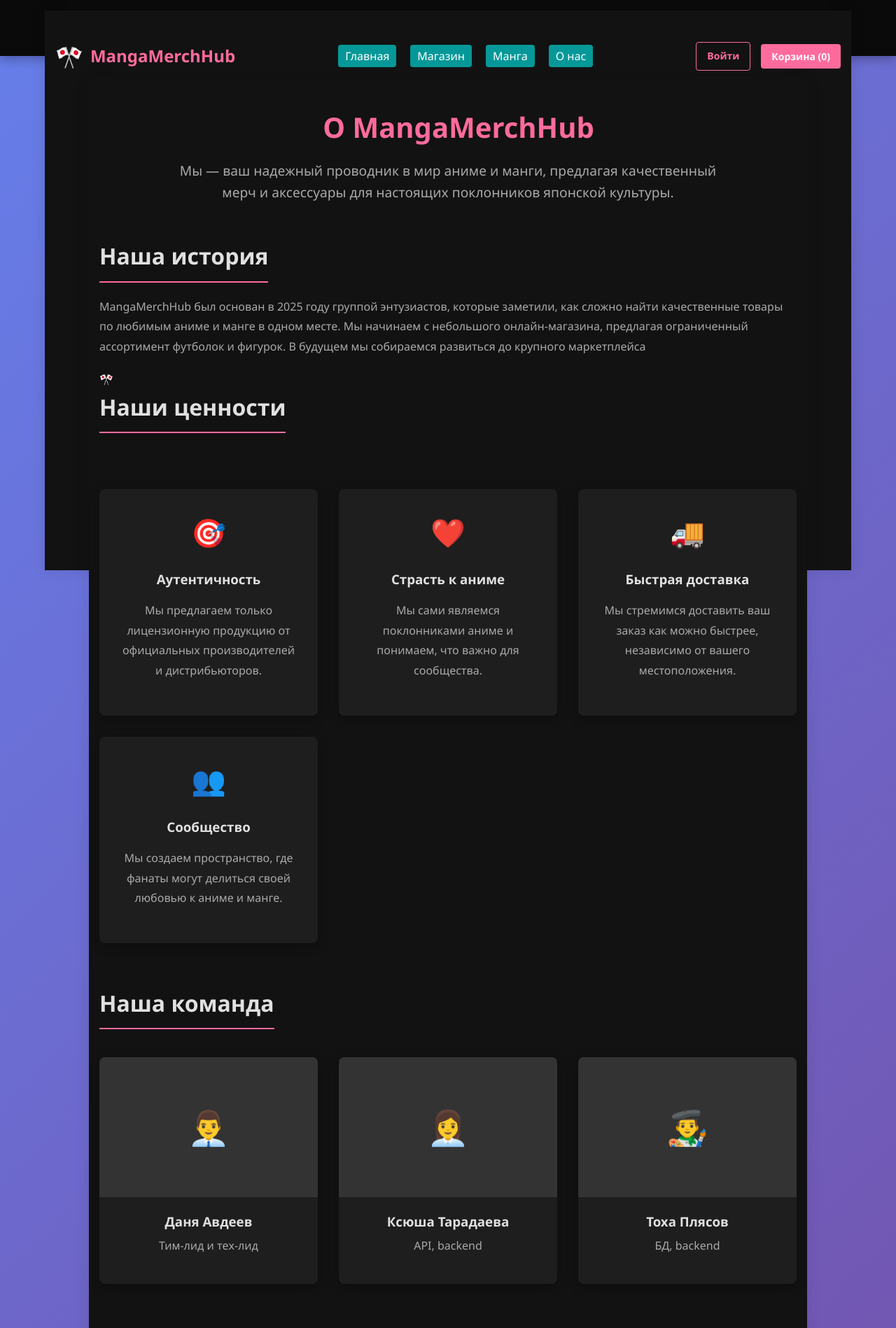
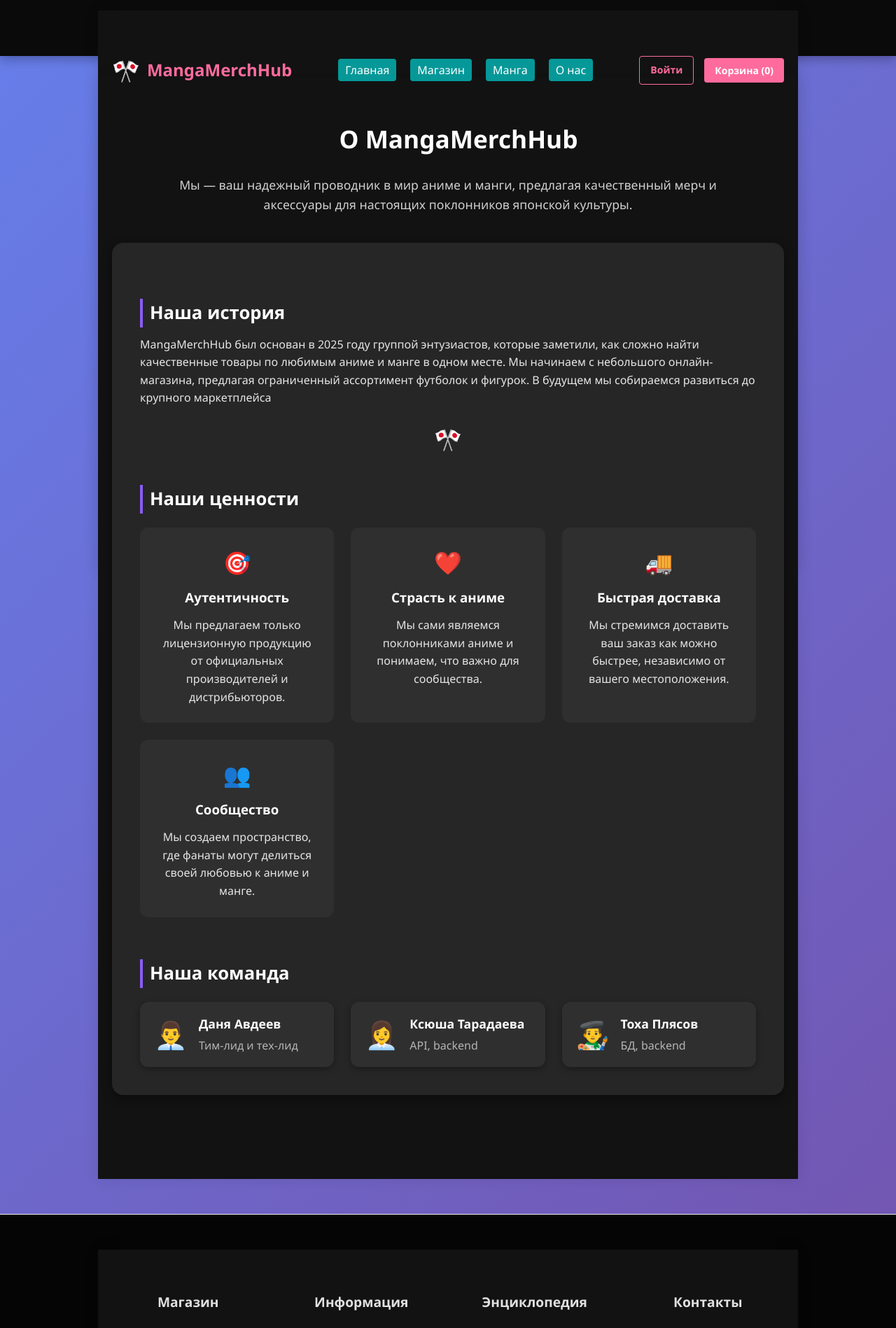
Before and after one commit to Oyoshiiii/php-project, a PHP site: page /site-visual/about.php in a window 1280 px wide. Shown: the top 1898 px of the page at 70% size. Run offline with PHP 8.4, Linux system fonts and the light colour scheme.

Commit message:
Доделал о нас

```diff
--- a/site-visual/about.php
+++ b/site-visual/about.php
@@ -9,230 +9,156 @@ require("blocks/header.php");
         <title>AnimeManga Store - Магазин мерча и энциклопедия манги</title>
         <link rel="stylesheet" href="css/index.css" >
         <style>
-        :root {
-            --primary: #ff6b9d;
-            --secondary: #5d5fef;
-            --dark: #1a1a2e;
-            --light: #f8f9fa;
-            --accent: #ffd166;
-            --bg-color: #121212;
-            --text-color: #e0e0e0;
-            --card-bg: #1e1e1e;
-            --header-bg: #0a0a0a;
-            --footer-bg: #050505;
-            --border-color: #333;
-            --shadow: 0 4px 15px rgba(0,0,0,0.3);
-            --muted-text: #aaa;
-            --section-bg: #181818;
+            /* ====== Общие стили ====== */
+            body {
+                font-family: "Inter", sans-serif;
+                background-color: #1e1e1e;
+                color: #e6e6e6;
+                margin: 0;
+                padding: 0;
             }
 
-        * {
-            margin: 0;
-            padding: 0;
-            box-sizing: border-box;
-            font-family: 'Segoe UI', Tahoma, Geneva, Verdana, sans-serif;
+            .container {
+                max-width: 1000px;
+                margin: 0 auto;
+                padding: 60px 20px 80px 20px;
             }
 
-        body {
-            background-color: var(--bg-color);
-            color: var(--text-color);
+            /* ====== Заголовки ====== */
+            h1, h2, h3 {
+                color: #ffffff;
+                margin-bottom: 12px;
+            }
+
+            h1 {
+                font-size: 2.2rem;
+                text-align: center;
+                margin-bottom: 24px;
+            }
+
+            h2 {
+                font-size: 1.6rem;
+                margin-top: 40px;
+                border-left: 4px solid #8b5cf6;
+                padding-left: 10px;
+            }
+
+            p {
                 line-height: 1.6;
             }
 
-        .container {
-            width: 90%;
-            max-width: 1200px;
-            margin: 0 auto;
-            padding: 40px 15px;
-        }
-
+            /* ====== Блок “О компании” ====== */
             .about-header {
                 text-align: center;
-            margin-bottom: 50px;
-        }
-
-        .about-header h1 {
-            font-size: 2.5rem;
-            color: var(--primary);
-            margin-bottom: 15px;
+                margin-bottom: 40px;
             }
 
             .about-header p {
-            font-size: 1.2rem;
-            color: var(--muted-text);
                 max-width: 800px;
                 margin: 0 auto;
+                font-size: 1.1rem;
+                color: #d0d0d0;
             }
 
+            /* ====== История ====== */
             .about-section {
-            margin-bottom: 60px;
+                background-color: #262626;
+                border-radius: 16px;
+                box-shadow: 0 4px 15px rgba(0,0,0,0.4);
+                padding: 40px;
+                margin-bottom: 40px;
             }
 
-        .about-section h2 {
+            .about-image {
+                text-align: center;
                 font-size: 2rem;
-            margin-bottom: 20px;
-            color: var(--text-color);
-            border-bottom: 2px solid var(--primary);
-            padding-bottom: 10px;
-            display: inline-block;
+                margin-top: 20px;
             }
 
-        .about-section p {
-            margin-bottom: 20px;
-            color: var(--muted-text);
-            line-height: 1.8;
-        }
-
-        .divider {
-            height: 2px;
-            background: linear-gradient(to right, transparent, var(--primary), transparent);
-            margin: 40px 0;
-        }
-
+            /* ====== Ценности ====== */
             .values-section {
-            margin-bottom: 60px;
-        }
-
-        .values-section h2 {
-            font-size: 2rem;
-            margin-bottom: 40px;
-            color: var(--text-color);
-            border-bottom: 2px solid var(--primary);
-            padding-bottom: 10px;
-            display: inline-block;
-        }
-
-        .values-table {
-            width: 100%;
-            border-collapse: collapse;
-            margin-bottom: 30px;
-            background-color: var(--card-bg);
-            border-radius: 8px;
-            overflow: hidden;
-            box-shadow: var(--shadow);
-        }
-
-        .values-table th {
-            background-color: var(--primary);
-            color: white;
-            padding: 20px;
-            text-align: center;
-            font-size: 1.2rem;
-        }
-
-        .values-table td {
-            padding: 20px;
-            text-align: center;
-            border-bottom: 1px solid var(--border-color);
-            color: var(--muted-text);
-        }
-
-        .values-table tr:last-child td {
-            border-bottom: none;
+                margin-top: 40px;
             }
 
             .values-grid {
                 display: grid;
-            grid-template-columns: repeat(auto-fit, minmax(250px, 1fr));
-            gap: 30px;
-            margin-top: 40px;
+                grid-template-columns: repeat(auto-fit, minmax(240px, 1fr));
+                gap: 24px;
+                margin-top: 20px;
             }
 
             .value-card {
-            background-color: var(--card-bg);
-            padding: 30px;
-            border-radius: 8px;
-            box-shadow: var(--shadow);
+                background-color: #2f2f2f;
+                border-radius: 12px;
+                padding: 24px;
                 text-align: center;
-            transition: transform 0.3s;
+                transition: transform 0.2s ease, box-shadow 0.2s ease;
             }
 
             .value-card:hover {
-            transform: translateY(-5px);
+                transform: translateY(-4px);
+                box-shadow: 0 6px 18px rgba(0,0,0,0.35);
             }
 
             .value-icon {
-            font-size: 2.5rem;
-            margin-bottom: 20px;
-            color: var(--primary);
+                font-size: 2rem;
+                margin-bottom: 10px;
             }
 
-        .value-card h3 {
-            margin-bottom: 15px;
-            color: var(--text-color);
-        }
-
-        .value-card p {
-            color: var(--muted-text);
-        }
-
+            /* ====== Команда ====== */
             .team-section {
-            margin-bottom: 60px;
-        }
-
-        .team-section h2 {
-            font-size: 2rem;
-            margin-bottom: 40px;
-            color: var(--text-color);
-            border-bottom: 2px solid var(--primary);
-            padding-bottom: 10px;
-            display: inline-block;
+                margin-top: 60px;
             }
 
             .team-grid {
                 display: grid;
-            grid-template-columns: repeat(auto-fit, minmax(200px, 1fr));
-            gap: 30px;
+                grid-template-columns: repeat(auto-fit, minmax(250px, 1fr));
+                gap: 24px;
+                margin-top: 20px;
             }
 
             .team-member {
-            background-color: var(--card-bg);
-            border-radius: 8px;
-            overflow: hidden;
-            box-shadow: var(--shadow);
-            text-align: center;
-            transition: transform 0.3s;
+                display: flex;
+                align-items: center;
+                background-color: #2f2f2f;
+                border-radius: 12px;
+                padding: 16px 20px;
+                gap: 16px;
+                box-shadow: 0 3px 10px rgba(0,0,0,0.3);
+                transition: transform 0.2s ease;
             }
 
             .team-member:hover {
-            transform: translateY(-5px);
+                transform: translateY(-3px);
             }
 
             .member-photo {
-            height: 200px;
-            background-color: #333;
-            display: flex;
-            align-items: center;
-            justify-content: center;
-            font-size: 3rem;
-            color: var(--secondary);
-        }
-
-        .member-info {
-            padding: 20px;
+                font-size: 2.4rem;
             }
 
             .member-info h3 {
-            margin-bottom: 5px;
-            color: var(--text-color);
+                margin: 0;
+                font-size: 1.1rem;
             }
 
             .member-info p {
-            color: var(--muted-text);
+                color: #b5b5b5;
+                margin: 4px 0 0 0;
             }
 
-        @media (max-width: 768px) {
-            .about-header h1 {
-                font-size: 2rem;
+            /* ====== Адаптивность ====== */
+            @media (max-width: 600px) {
+                .container {
+                    padding: 40px 16px;
                 }
 
-            .about-header p {
-                font-size: 1rem;
+                h1 {
+                    font-size: 1.8rem;
                 }
 
-            .values-table {
-                display: block;
-                overflow-x: auto;
+                .team-member {
+                    flex-direction: column;
+                    text-align: center;
                 }
             }
         </style>
```
Lines whose indentation alone changed are shown as unchanged.
